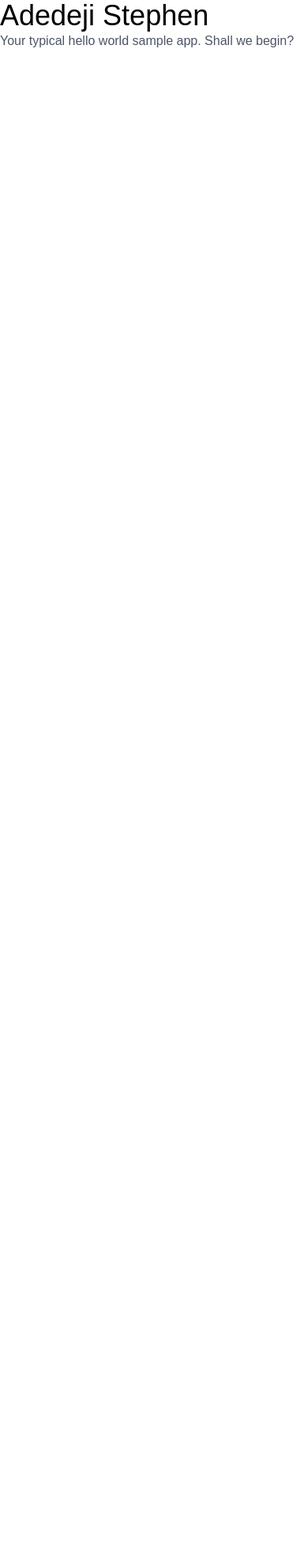
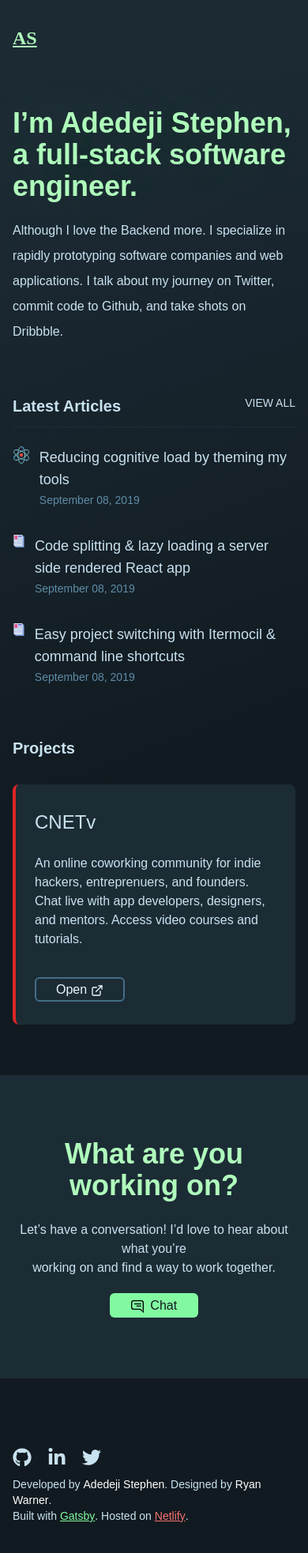
Before and after one commit to ionware/adedejistephen.com-v2, a Gatsby site: page / in a window 390 px wide. Shown: the top 1966 px of the page at 79% size. Before the commit the page ends 844 px from the top, so only its background shows below. Built offline with nearby package versions, Linux system fonts and the light colour scheme; Gatsby itself is replaced by a stand-in of ours.

Commit message:
designed the index page (responsiveness adapted to small screen)

```diff
--- a/package.json
+++ b/package.json
@@ -33,8 +33,10 @@
     "gatsby": "^3.11.0",
     "gatsby-plugin-postcss": "^4.11.0",
     "postcss": "^8.3.6",
+    "prop-types": "^15.7.2",
     "react": "^17.0.1",
-    "react-dom": "^17.0.1"
+    "react-dom": "^17.0.1",
+    "react-icons": "^4.2.0"
   },
   "devDependencies": {
     "autoprefixer": "^10.3.1",
--- /dev/null
+++ b/src/components/Chatter.jsx
@@ -0,0 +1,24 @@
+import React from 'react';
+import { GrChat } from 'react-icons/gr';
+import Heading1 from './Typography/Heading1';
+
+export default function Chatter() {
+  return (
+    <div className='spacer'>
+      <div className='bg-blue20 text-center px-2 md:px-0 py-20 md:py-32'>
+        <Heading1 className='mb-6 md:mb-8 text-glow10'>
+          What are you working on?
+        </Heading1>
+        <p className='mb-6 md:mb-8 md:text-lg'>
+          Let’s have a conversation! I’d love to hear about what you’re <br />{' '}
+          working on and find a way to work together.
+        </p>
+        <a
+          href='google.com'
+          className='btn text-blue10 bg-glow20 border-transparent hover:text-blue10'>
+          <GrChat className='inline-block mr-1' /> Chat
+        </a>
+      </div>
+    </div>
+  );
+}
--- /dev/null
+++ b/src/components/Footer.jsx
@@ -0,0 +1,66 @@
+import React from 'react';
+import { FaGithub, FaLinkedinIn, FaTwitter } from 'react-icons/fa';
+
+export default function Footer() {
+  return (
+    <div className='spacer container mb-14 md:mb-0 text-sm md:text-base'>
+      <footer className='py-6'>
+        <div className='flex flex-col md:flex-row md:justify-between md:items-end'>
+          <div className='order-2 md:order-1'>
+            <p>
+              Developed by{' '}
+              <span className='text-white font-medium'>Adedeji Stephen</span>.
+              Designed by{' '}
+              <a
+                href='https://www.figma.com/community/file/824810955262478067'
+                target='_blank'
+                rel='noreferrer'
+                className='font-medium text-white'>
+                Ryan Warner
+              </a>
+              .
+            </p>
+            <p>
+              Built with{' '}
+              <a
+                href='https://gatsbyjs.com'
+                target='_blank'
+                rel='noreferrer'
+                className='font-medium underline text-glow20'>
+                Gatsby
+              </a>
+              . Hosted on{' '}
+              <a
+                href='https://netlify.com'
+                target='_blank'
+                rel='noreferrer'
+                className='font-medium underline text-red-400'>
+                Netlify
+              </a>
+              .
+            </p>
+          </div>
+          <div className='mb-3 md:mb-0 order-1 md:order-2'>
+            <ul className='flex text-2xl md:text-xl'>
+              <li className='mr-5'>
+                <a href='https://github.com' target='_blank' rel='noreferrer'>
+                  <FaGithub />
+                </a>
+              </li>
+              <li className='mr-5'>
+                <a href='https://linkedin.com/in/ionware' rel='noreferrer'>
+                  <FaLinkedinIn />
+                </a>
+              </li>
+              <li className=''>
+                <a href='https://twitter.com/ionwarez' rel='noreferrer'>
+                  <FaTwitter />
+                </a>
+              </li>
+            </ul>
+          </div>
+        </div>
+      </footer>
+    </div>
+  );
+}
--- /dev/null
+++ b/src/components/Header.jsx
@@ -0,0 +1,48 @@
+import React from 'react';
+import { Link } from 'gatsby';
+
+export default function Header() {
+  return (
+    <div className='mb-10 md:mb-20 flex justify-between items-center content-center py-8 md:py-10'>
+      <div>
+        <Link
+          to='/'
+          className='font-bold text-2xl underline md:text-4xl font-cursive text-glow10'>
+          AS
+        </Link>
+      </div>
+      <div className='hidden md:block'>
+        <nav>
+          <ul className='flex font-medium text-lg'>
+            <li className='mr-5 md:mr-10'>
+              <Link
+                to='/'
+                className='hover:text-red-400 transition-colors duration-500'>
+                Articles
+              </Link>
+            </li>
+            <li className='mr-5 md:mr-10'>
+              <Link
+                to='/'
+                className='hover:text-green-400 transition-colors duration-500'>
+                Snippets
+              </Link>
+            </li>
+            <li className='mr-5 md:mr-10'>
+              <Link
+                to='/'
+                className='hover:text-pink-400 transition-colors duration-500'>
+                About
+              </Link>
+            </li>
+            <li>
+              <Link to='/' className='btn'>
+                Contact
+              </Link>
+            </li>
+          </ul>
+        </nav>
+      </div>
+    </div>
+  );
+}
--- /dev/null
+++ b/src/components/Intro.jsx
@@ -0,0 +1,17 @@
+import React from 'react';
+import Heading1 from './Typography/Heading1';
+
+export default function Intro() {
+  return (
+    <div className='w-full md:w-5/6 spacer'>
+      <Heading1 className='text-glow10 mb-5 md:mb-10 glow-text-shadow'>
+        I’m Adedeji Stephen, a full-stack software engineer.
+      </Heading1>
+      <p className='md:text-lg md:font-medium leading-8 w-full md:w-5/6'>
+        Although I love the Backend more. I specialize in rapidly prototyping
+        software companies and web applications. I talk about my journey on
+        Twitter, commit code to Github, and take shots on Dribbble.
+      </p>
+    </div>
+  );
+}
--- /dev/null
+++ b/src/components/Layout.jsx
@@ -0,0 +1,10 @@
+import React from 'react';
+import PropTypes from 'prop-types';
+
+export default function Layout({ children }) {
+  return <div className='container'>{children}</div>;
+}
+
+Layout.propTypes = {
+  children: PropTypes.node.isRequired,
+};
--- /dev/null
+++ b/src/components/Projects.jsx
@@ -0,0 +1,28 @@
+import React from 'react';
+import { FiExternalLink } from 'react-icons/fi';
+import Heading3 from './Typography/Heading3';
+
+export default function Projects() {
+  return (
+    <div className='spacer'>
+      <div className='mb-8'>
+        <Heading3>Projects</Heading3>
+      </div>
+      <div>
+        <div
+          className='bg-blue20 px-6 py-8 border-l-4 border-red-600'
+          style={{ borderRadius: '8px' }}>
+          <h4 className='text-2xl font-medium mb-6'>CNETv</h4>
+          <p className='mb-10'>
+            An online coworking community for indie hackers, entreprenuers, and
+            founders. Chat live with app developers, designers, and mentors.
+            Access video courses and tutorials.
+          </p>
+          <a href='#//endregion' target='_blank' className='btn'>
+            Open <FiExternalLink className='inline-block' />
+          </a>
+        </div>
+      </div>
+    </div>
+  );
+}
--- /dev/null
+++ b/src/components/RecentArticles.jsx
@@ -0,0 +1,57 @@
+import React from 'react';
+import { Link } from 'gatsby';
+import PropTypes from 'prop-types';
+import Heading3 from './Typography/Heading3';
+
+export default function RecentArticles() {
+  return (
+    <div className='spacer'>
+      <div className='flex justify-between pb-3 mb-6 border-b border-blue20'>
+        <Heading3>Latest Articles</Heading3>
+        <Link to='/' className='uppercase text-sm'>
+          View all
+        </Link>
+      </div>
+      {/** articles listing */}
+      <div className='w-full md:w-4/6'>
+        <Article
+          title='Reducing cognitive load by theming my tools'
+          date='September 08, 2019'
+          icon='/images/atom.png'
+        />
+        <Article
+          title='Code splitting & lazy loading a server side rendered React app'
+          date='September 08, 2019'
+        />
+        <Article
+          title='Easy project switching with Itermocil & command line shortcuts'
+          date='September 08, 2019'
+        />
+      </div>
+    </div>
+  );
+}
+
+function Article({ title, date, icon }) {
+  return (
+    <Link to='/' className='flex group mb-8 transition-colors duration-500'>
+      <div className='mr-3'>
+        <img src={icon} alt='img' width={24} height={24} />
+      </div>
+      <div>
+        <h4 className='text-lg font-medium'>{title}</h4>
+        <span className='text-blue50 text-sm'>{date}</span>
+      </div>
+    </Link>
+  );
+}
+
+Article.propTypes = {
+  title: PropTypes.string.isRequired,
+  date: PropTypes.string.isRequired,
+  icon: PropTypes.string,
+};
+
+Article.defaultProps = {
+  icon: '/images/article.png',
+};
--- /dev/null
+++ b/src/components/Typography/Heading1.jsx
@@ -0,0 +1,15 @@
+import React from 'react';
+import PropTypes from 'prop-types';
+
+export default function Heading1({ children, className }) {
+  return <h3 className={`font-bold text-4xl md:text-5xl ${className}`}>{children}</h3>;
+}
+
+Heading1.propTypes = {
+  children: PropTypes.node.isRequired,
+  className: PropTypes.string,
+};
+
+Heading1.defaultProps = {
+  className: '',
+};
--- /dev/null
+++ b/src/components/Typography/Heading3.jsx
@@ -0,0 +1,17 @@
+import React from 'react';
+import PropTypes from 'prop-types';
+
+export default function Heading3({ children, className }) {
+  return (
+    <h3 className={`font-bold text-xl md:text-2xl ${className}`}>{children}</h3>
+  );
+}
+
+Heading3.propTypes = {
+  children: PropTypes.node.isRequired,
+  className: PropTypes.string,
+};
+
+Heading3.defaultProps = {
+  className: '',
+};
--- a/src/css/app.css
+++ b/src/css/app.css
@@ -1,12 +1,61 @@
-@layer base {
-  @import url('https://fonts.googleapis.com/css2?family=Jost:wght@300;400;500;600;800;900&display=swap');
-
-  html, body {
-    font-family: 'Jost', sans-serif;
-  }
-}
 @tailwind base;
 
 @tailwind components;
 
 @tailwind utilities;
+
+@layer base {
+  @import url('https://fonts.googleapis.com/css2?family=Jost:wght@300;400;500;600;800;900&family=Allura&display=swap');
+
+  html,
+  body {
+    min-height: 100%;
+  }
+  body {
+    font-family: 'Jost', sans-serif;
+    background: linear-gradient(
+        158.86deg,
+        #1c2a34 10.36%,
+        #111a20 49.58%,
+        #111a20 49.58%
+      )
+      no-repeat;
+
+    @apply text-text20;
+  }
+
+  a:hover {
+    @apply text-glow10 transition-colors duration-500;
+  }
+
+  .spacer {
+    @apply mb-16 md:mb-24;
+  }
+
+  .font-cursive {
+    font-family: 'Allura', cursive;
+  }
+
+  .btn {
+    border: 2px solid rgba(124, 201, 255, 0.41);
+    border-radius: 6px;
+    padding: 5px 25px;
+    @apply text-text10 font-medium;
+  }
+
+  .btn:hover {
+    @apply text-glow10 bg-blue30 transition-colors duration-500;
+  }
+
+  .glow-text-shadow {
+    text-shadow: 0px 0px 76px rgba(188, 251, 195, 0.3);
+  }
+}
+
+@layer components {
+  .container {
+    max-width: 920px;
+    margin: 0 auto;
+    @apply px-4 md:px-0;
+  }
+}
--- a/src/pages/index.js
+++ b/src/pages/index.js
@@ -1,10 +1,22 @@
-import * as React from "react"
+import * as React from 'react';
+import Header from '../components/Header';
+import Intro from '../components/Intro';
+import RecentArticles from '../components/RecentArticles';
+import Projects from '../components/Projects';
+import Chatter from '../components/Chatter';
+import Footer from '../components/Footer';
 
 export default function IndexPage() {
   return (
     <div>
-      <h1 className='text-4xl'>Adedeji Stephen</h1>
-      <p className='text-gray-600'>Your typical hello world sample app. Shall we begin?</p>
+      <div className='container'>
+        <Header />
+        <Intro />
+        <RecentArticles />
+        <Projects />
+      </div>
+      <Chatter />
+      <Footer />
     </div>
-  )
+  );
 }
--- a/tailwind.config.js
+++ b/tailwind.config.js
@@ -1,11 +1,25 @@
 module.exports = {
-  purge: ["./src/**/*.{js,jsx,ts,tsx}"],
+  purge: ['./src/**/*.{js,jsx,ts,tsx}'],
   darkMode: false, // or 'media' or 'class'
   theme: {
-    extend: {},
+    extend: {
+      colors: {
+        glow10: '#B0FBBC',
+        glow20: '#82F9A1',
+        blue10: '#111A20',
+        blue20: '#1C2C35',
+        blue30: '#243B4A',
+        blue40: '#416883',
+        blue50: '#5E8CA7',
+      },
+      textColor: {
+        text10: '#ECF8FF',
+        text20: '#C9E2F0',
+      },
+    },
   },
   variants: {
     extend: {},
   },
   plugins: [],
-}
+};
```
Also changed, not shown: gatsby-browser.js (+7 -0 lines), .eslintrc.json, static/images/article.png (added), static/images/atom.png (added), 1 other file.
